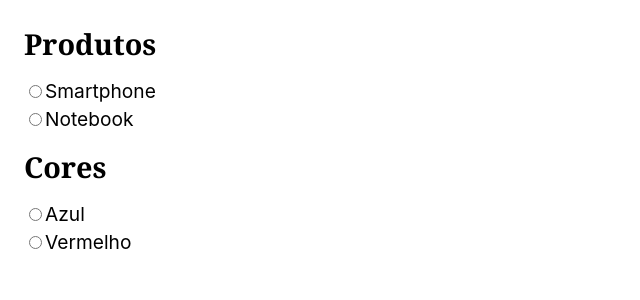
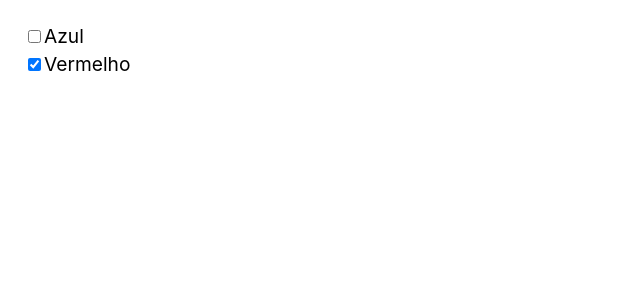
Before and after one commit to ocesar9/React, a React (Create React App) app in the folder ambiente-do-curso/appreact/: page / in a window 1280 px wide. Shown: the top 300 px of the page, without its empty margins (0-640 px from the left). Built offline with nearby package versions, Linux system fonts and the light colour scheme.

Commit message:
Checkbox 1

```diff
--- a/ambiente-do-curso/appreact/src/App.js
+++ b/ambiente-do-curso/appreact/src/App.js
@@ -1,39 +1,48 @@
-import React from 'react';
+import React from 'react'
 
 const App = () => {
+  // const [termos,setTermos] = React.useState(false);
 
-  const [produto,setProduto] = React.useState('');
-  const [cor,setCor] = React.useState('');
+  const [cores,setCores] = React.useState(['vermelho']);
 
   function handleChange({target}){
-    setProduto(target.value)
+    console.log(target);
+    if(target.checked){
+      setCores([...cores, target.value]);
+    }else{
+      setCores(cores.filter(cor => {
+        console.log(cor);
+        return cor !== target.value
+      }))
     }
+  }
+
+  function checkColor(cor){
+    return cores.includes(cor)
+  }
+
+  console.log(cores);
 
   return (
    <form>
-      <h2>Produtos</h2>
+    {/* {termos && <p>Aceitou os termos</p>}
     <label htmlFor="">
-        <input type="radio" name="produto" value="smartphone" onChange={handleChange} checked={produto === "smartphone"}/>
-        Smartphone
-      </label>
+      <input type="checkbox" value="termos" checked={termos} onChange={({target}) => {
+        setTermos(target.checked)
+      }}/>
+      Li os termos.
+    </label> */}
+
     <label htmlFor="">
-        <input type="radio" name="produto" value="notebook" onChange={handleChange} checked={produto === "notebook"}/>
-        Notebook
-      </label>
-      {produto}
-
-      <h2>Cores</h2>
-      <label htmlFor="">
-        <input type="radio" name="cor" value="azul" onChange={({target}) => setCor(target.value)} checked={cor === "azul"}/>
+      <input type="checkbox" value="azul" checked={checkColor('azul')} onChange={handleChange}/>
       Azul
     </label>
     <label htmlFor="">
-        <input type="radio" name="cor" value="vermelho" onChange={({target}) => setCor(target.value)} checked={cor === "vermelho"}/>
+      <input type="checkbox" value="vermelho" checked={cores.includes('vermelho')} onChange={handleChange}/>
       Vermelho
     </label>
-      {cor}
    </form>
-  );
-};
+  )
+}
 
-export default App;
+export default App
```
Lines whose indentation alone changed are shown as unchanged.
